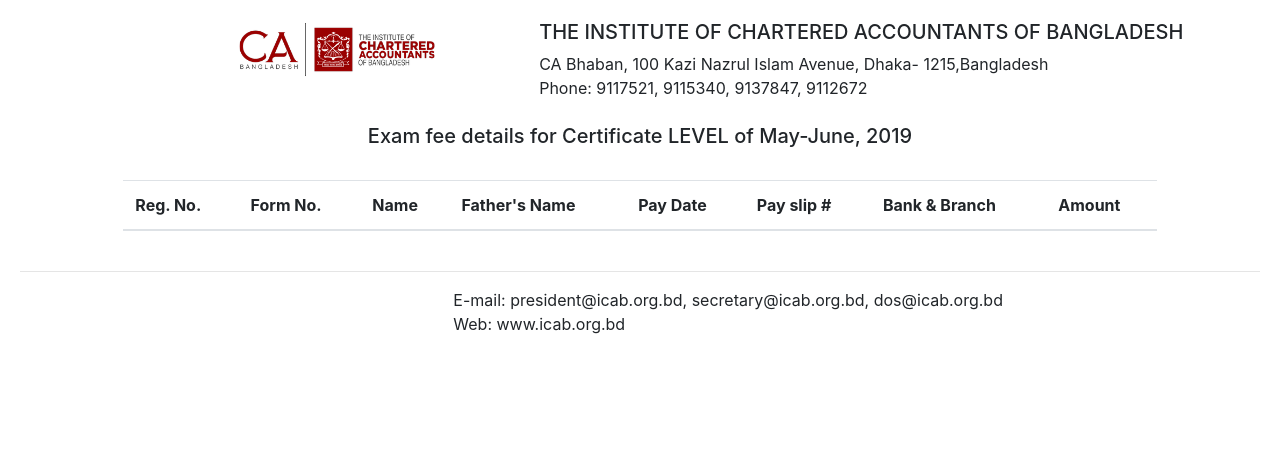
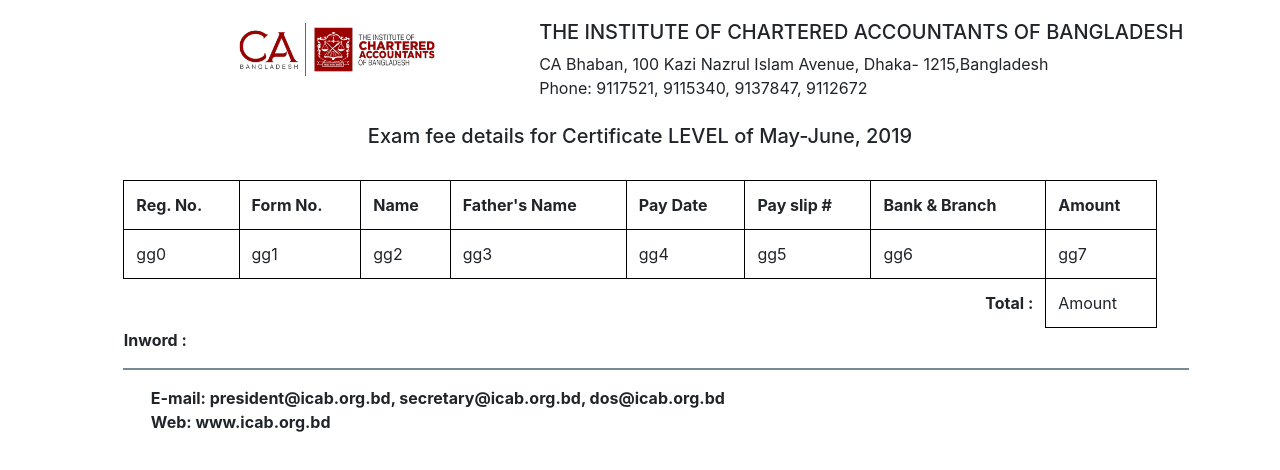
Before and after one commit to Rdsarkar/colorFront, an Angular app: page /output in a window 1280 px wide. Shown: the top 470 px of the page. Built offline with nearby package versions, Linux system fonts and the light colour scheme.

Commit message:
little_change

```diff
--- a/src/app/component/input-details/input-details.component.ts
+++ b/src/app/component/input-details/input-details.component.ts
@@ -60,6 +60,7 @@ export class InputDetailsComponent implements OnInit {
 
   searchButton(x: SubmitModel)
   {
+    let i:number;
 
   }
 
--- a/src/app/component/output-details/output-details.component.html
+++ b/src/app/component/output-details/output-details.component.html
@@ -23,44 +23,56 @@
   <table class="table col-10 offset-1">
     <thead>
       <tr>
-        <th scope="col">Reg. No.</th>
-        <th scope="col">Form No.</th>
-        <th scope="col">Name</th>
-        <th scope="col">Father's Name</th>
-        <th scope="col">Pay Date</th>
-        <th scope="col">Pay slip #</th>
-        <th scope="col">Bank & Branch</th>
-        <th scope="col">Amount</th>
+        <th scope="col" style = "border: 1px solid black;">Reg. No.</th>
+        <th scope="col" style = "border: 1px solid black;">Form No.</th>
+        <th scope="col" style = "border: 1px solid black;">Name</th>
+        <th scope="col" style = "border: 1px solid black;">Father's Name</th>
+        <th scope="col" style = "border: 1px solid black;">Pay Date</th>
+        <th scope="col" style = "border: 1px solid black;">Pay slip #</th>
+        <th scope="col" style = "border: 1px solid black;">Bank & Branch</th>
+        <th scope="col" style = "border: 1px solid black;">Amount</th>
 
 
       </tr>
     </thead>
     <tbody>
       <tr>
-        <td scope="row"></td>
+        <td scope="row" style = "border: 1px solid black;">gg0</td>
 
-        <td scope="row"></td>
+        <td scope="row" style = "border: 1px solid black;">gg1</td>
 
-        <td scope="row"></td>
+        <td scope="row" style = "border: 1px solid black;">gg2</td>
 
-        <td scope="row"></td>
+        <td scope="row" style = "border: 1px solid black;">gg3</td>
 
-        <td scope="row"></td>
+        <td scope="row" style = "border: 1px solid black;">gg4</td>
 
-        <td scope="row"></td>
+        <td scope="row" style = "border: 1px solid black;">gg5</td>
 
-        <td scope="row"></td>
+        <td scope="row" style = "border: 1px solid black;">gg6</td>
 
-        <td scope="row"></td>
+        <td scope="row" style = "border: 1px solid black;">gg7</td>
+      </tr>
+      <tr>
+        <td></td>
+        <td></td>
+        <td></td>
+        <td></td>
+        <td></td>
+        <td></td>
+        <th style="text-align: end;">Total : </th>
+        <td style = "border: 1px solid black;">Amount</td>
       </tr>
     </tbody>
+    <b>Inword : </b>
+
   </table>
 
+  <hr class="col-10 offset-1" style="border: .01em solid lightslategrey">
 
-  <hr>
-  <div class="col-12">
+  <div class="col-12" style="font-weight: bold;">
 
-    <div class="col-6 offset-4"> E-mail: president@icab.org.bd, secretary@icab.org.bd, dos@icab.org.bd <br>
+    <div class="col-6 offset-1"> E-mail: president@icab.org.bd, secretary@icab.org.bd, dos@icab.org.bd <br>
       Web: www.icab.org.bd</div>
   </div>
 
--- a/src/app/component/output-details/service/output-details.service.ts
+++ b/src/app/component/output-details/service/output-details.service.ts
@@ -2,6 +2,7 @@ import { Injectable } from '@angular/core';
 import { HttpClient,HttpHeaders } from '@angular/common/http';
 import { Res } from '../../input-details/model/res.model';
 import { Res2 } from '../model/res2.model';
+import { Output1Model } from '../model/output.model';
 
 const headerOption = {
   headers: new HttpHeaders({'Content-Type': 'appplicatiom/json'})
@@ -16,7 +17,7 @@ export class OutputDetailsService {
 
   }
   url: string = 'https://localhost:44385/api/admin/v1/FormFillup/GetExamFeeDetailsList';
-  ExLevel(x: any)
+  ExLevel(x: Output1Model)
   {
     return this.httpCLient.post<Res2>(this.url, x,headerOption)
   }
```
